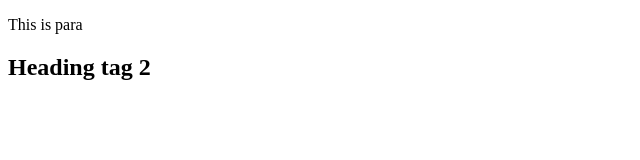
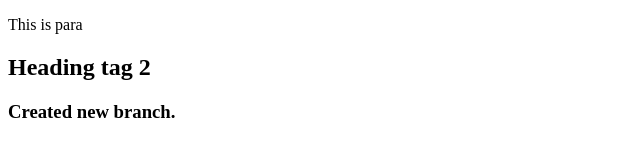
Before and after one commit to 20031019saikiranbugade/local_repo, a plain HTML site: page index.html in a window 1280 px wide. Shown: the whole page, without its empty margins (0-640 px from the left). Drawn offline with Linux system fonts and the light colour scheme.

Commit message:
Changes in branches

```diff
--- a/index.html
+++ b/index.html
@@ -9,5 +9,6 @@
 <body>
     <p class="para">This is para</p>
     <h2>Heading tag 2</h2>
+    <h3>Created new branch.</h3>
 </body>
 </html>
```
